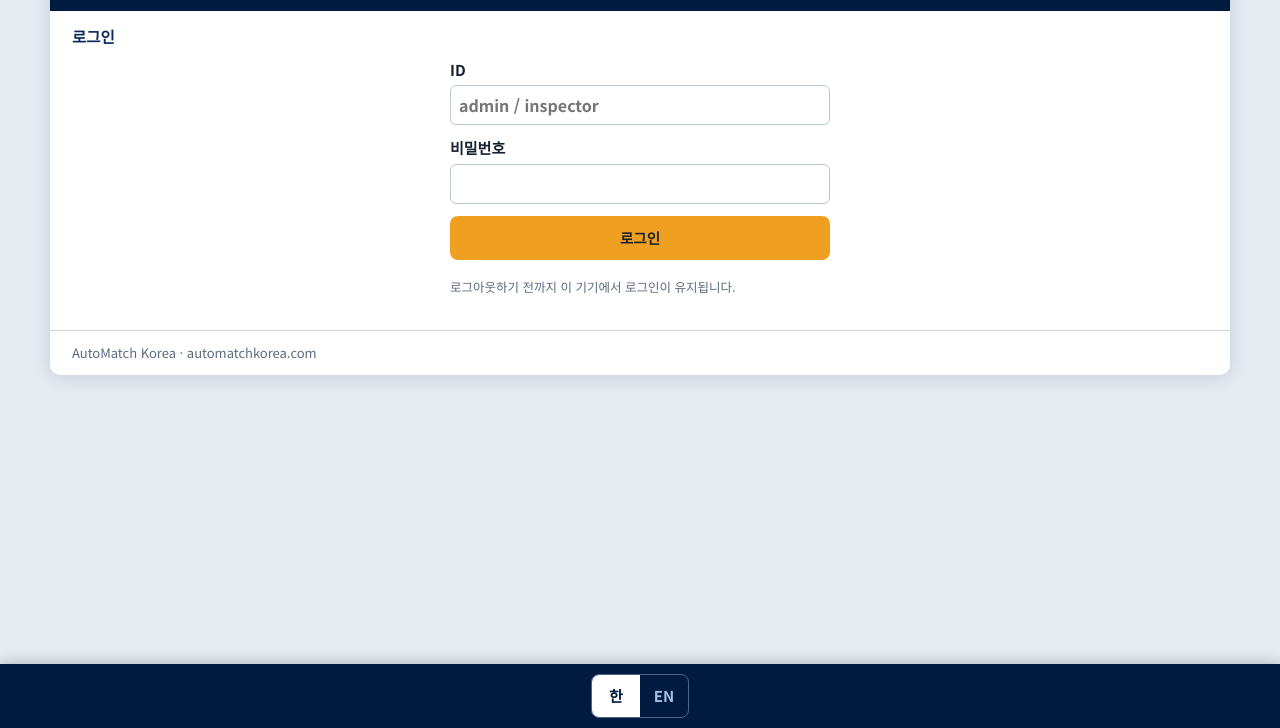
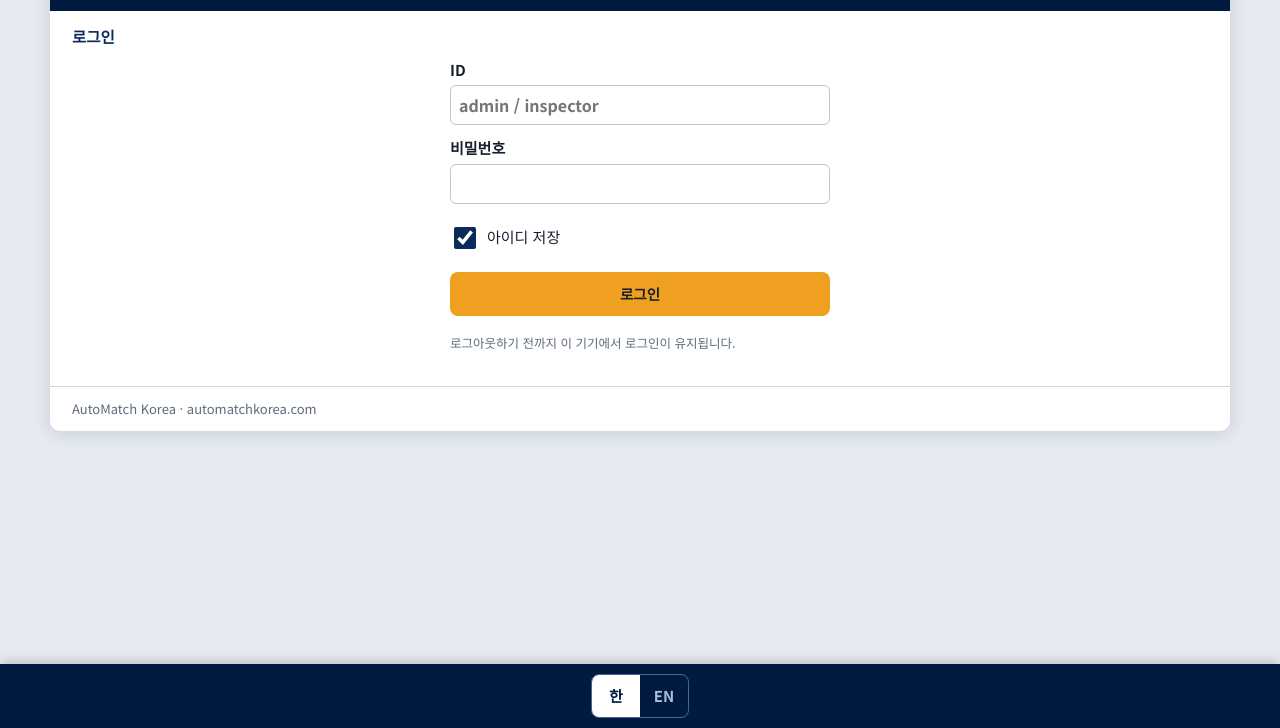
Before and after one commit to noor-furaiji/Inspection, a plain HTML site: page index.html in a window 1280 px wide. Shown: the part 72-800 px from the top of the page. Drawn offline with nearby package versions, Linux system fonts and the light colour scheme.

Commit message:
Add Save ID checkbox on login
Co-Authored-By: Claude Opus 5.5 <noreply@anthropic.com>
Claude-Session: https://claude.ai/code/session_01C8XiJ3dWohyp22QmMsA45a

```diff
--- a/index.html
+++ b/index.html
@@ -85,7 +85,7 @@ td{padding:6px 0}
 .seg button[aria-pressed=true]{background:#fff;color:var(--deep)}
 .foot{display:flex;flex-wrap:wrap;justify-content:space-between;gap:6px;padding:12px 22px;font-size:13px;color:var(--mute)}.foot a{color:var(--navy);font-weight:700}
 .who{margin-left:auto;font-size:13px;color:#a9bfe0}.who button{font:inherit;color:#fff;background:none;border:1px solid #4d668c;border-radius:6px;padding:2px 8px;cursor:pointer}
-.login form{display:grid;gap:12px;max-width:380px;margin:10px auto 20px}.login label{display:grid;gap:4px;font-weight:700}.err{color:#a51f1f;font-weight:700;margin:4px 0}
+.login form{display:grid;gap:12px;max-width:380px;margin:10px auto 20px}.login label{display:grid;gap:4px;font-weight:700}.login label.chk{display:flex;align-items:center;gap:8px;font-weight:500;min-height:44px;cursor:pointer}.login .chk input{width:22px;height:22px;min-height:0;accent-color:#0b2a5b}.err{color:#a51f1f;font-weight:700;margin:4px 0}
 .list tr{cursor:pointer}.list tbody tr:hover{background:var(--soft)}#q{margin-bottom:10px;max-width:420px}
 .sendf{display:grid;grid-template-columns:minmax(0,.8fr) minmax(0,1.2fr) auto;gap:8px;margin-bottom:12px}@media(max-width:700px){.sendf{grid-template-columns:1fr}}
 .donep{text-align:center;display:grid;gap:10px;justify-items:center;padding:30px 22px}.donep .big{font-size:26px;font-weight:900;color:var(--ok);margin:0}.donep input{max-width:560px;font-size:13px}.btn.ghost2{background:none;border:1px solid var(--line);color:var(--navy)}
@@ -364,12 +364,14 @@ function adminTools() {
   ${SENDS.length ? `<table class="ptab"><tbody>${SENDS.map(s => `<tr><td>${esc(fdt(s.sent_at))}</td><td><b>${esc(s.buyer_name||'—')}</b></td><td>${s.manager?T('담당','by')+' '+esc(s.manager):''}</td></tr>`).join('')}</tbody></table>` : `<p class="mute">${T('아직 보낸 기록이 없습니다','Not sent to any buyer yet')}</p>`}
   ${META ? `<p class="mute">${T('제출','Submitted')}: ${esc(fdt(META.created_at))}</p>` : ''}</section>`;
 }
+const hasPref = () => { try { return localStorage.getItem('am_sid') !== null; } catch (e) { return false; } };
 const lastId = () => { try { return localStorage.getItem('am_id') || ''; } catch (e) { return ''; } };
 function loginPage() {
  return band() + `<section class="sec login"><h2>${T('로그인','Log in')}</h2>
   <form id="lf"><label>ID<input id="lid" name="username" autocomplete="username" autocapitalize="off" placeholder="admin / inspector" value="${esc(lastId())}"></label>
   <label>${T('비밀번호','Password')}<input id="lpw" name="password" type="password" autocomplete="current-password"></label>
-  ${ERR ? `<p class="err">${esc(ERR)}</p>` : ''}<button class="btn main" ${BUSY?'disabled':''}>${BUSY?'…':T('로그인','Log in')}</button><p class="mute">${T('로그아웃하기 전까지 이 기기에서 로그인이 유지됩니다.','You stay logged in on this device until you log out.')}</p></form></section>` + foot;
+  ${ERR ? `<p class="err">${esc(ERR)}</p>` : ''}<label class="chk"><input type="checkbox" id="sid" ${lastId()||!hasPref()?'checked':''}> ${T('아이디 저장','Save ID')}</label>
+  <button class="btn main" ${BUSY?'disabled':''}>${BUSY?'…':T('로그인','Log in')}</button><p class="mute">${T('로그아웃하기 전까지 이 기기에서 로그인이 유지됩니다.','You stay logged in on this device until you log out.')}</p></form></section>` + foot;
 }
 function listPage() {
  return band() + `<section class="sec"><h2>${T('점검 보고서','Inspection reports')} <small>${T('총','Total')} ${TOTAL}${T('건','')}</small></h2>
@@ -541,13 +543,13 @@ async function act(a) {
 }
 document.addEventListener('submit', async e => {
  if (e.target.id !== 'lf') return; e.preventDefault();
- let id = $('#lid').value.trim().toLowerCase(); const pw = $('#lpw').value;
+ let id = $('#lid').value.trim().toLowerCase(); const pw = $('#lpw').value; const keepId = $('#sid') ? $('#sid').checked : true;
  if (!id || !pw) return; if (!id.includes('@')) id += DOMAIN;
  BUSY = true; ERR = ''; render(); $('#lid').value = id.replace(DOMAIN, '');
  const {error} = await sb.auth.signInWithPassword({email:id, password:pw});
  BUSY = false;
  if (error) { ERR = T('ID 또는 비밀번호가 맞지 않습니다','Wrong ID or password'); render(); $('#lid').value = id.replace(DOMAIN, ''); return; }
- try { localStorage.setItem('am_id', id.replace(DOMAIN, '')); } catch (e) {}
+ try { localStorage.setItem('am_sid', keepId ? '1' : '0'); if (keepId) localStorage.setItem('am_id', id.replace(DOMAIN, '')); else localStorage.removeItem('am_id'); } catch (e) {}
  const h = AFTER; AFTER = ''; go(h);
 });
 let qt; document.addEventListener('input', e => { if (e.target.id === 'q') { Q = e.target.value; clearTimeout(qt); qt = setTimeout(loadList, 350); } });
```
